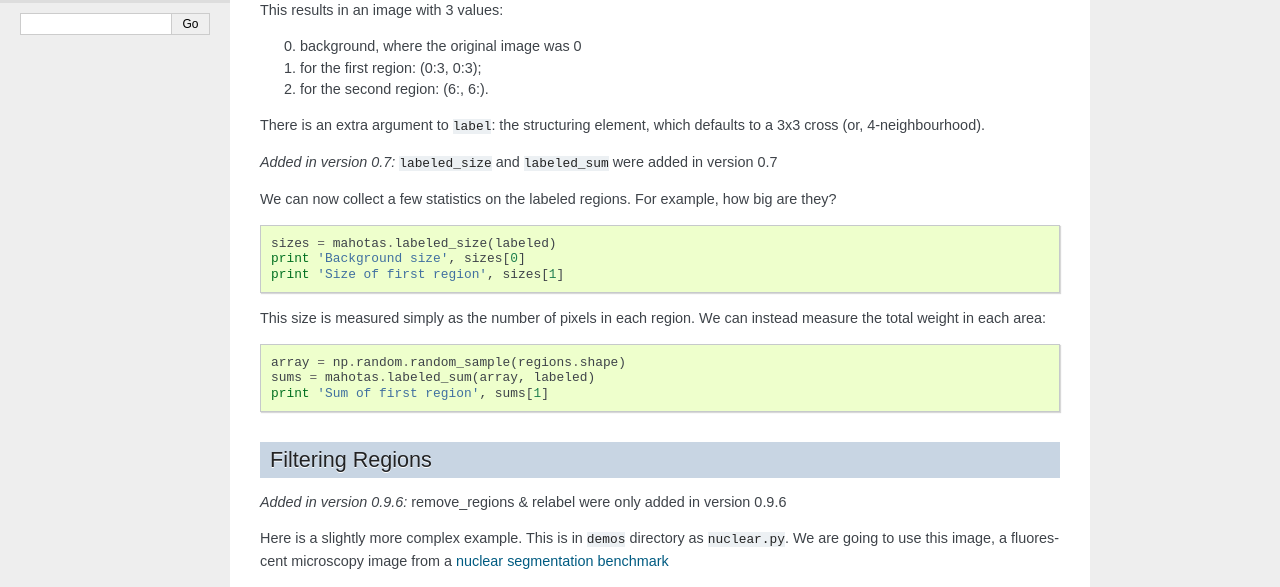
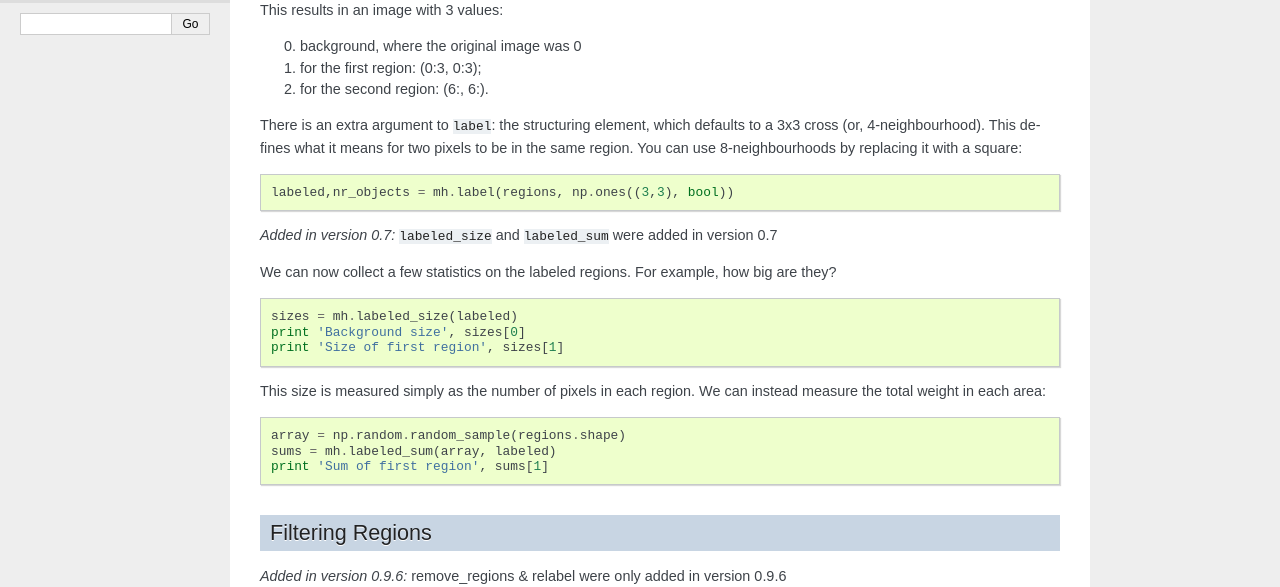
Before and after one commit to luispedro/mahotas, a Sphinx documentation site: the page built from docs/source/labeled.rst, in a window 1280 px wide and 1400 px high, scrolled down 298 px. Shown: the part 143-730 px from the top of the window. Built offline with Sphinx 7.4.7, drawn with Linux system fonts in a browser that asks for light colours; formulas are drawn with MathJax 3; the version number could not be read and is left out; some of the changed text lies outside the part shown; grey boxes are pictures that could not be loaded.

Commit message:
DOC Minor improvements to documentation

```diff
--- a/docs/source/labeled.rst
+++ b/docs/source/labeled.rst
@@ -16,7 +16,7 @@ The first step is obtaining a labeled function from a binary function:
 .. plot::
     :include-source:
 
-    import mahotas
+    import mahotas as mh
     import numpy as np
     from pylab import imshow, show
 
@@ -24,7 +24,7 @@ The first step is obtaining a labeled function from a binary function:
 
     regions[:3,:3] = 1
     regions[6:,6:] = 1
-    labeled, nr_objects = mahotas.label(regions)
+    labeled, nr_objects = mh.label(regions)
 
     imshow(labeled, interpolation='nearest')
     show()
@@ -36,7 +36,11 @@ This results in an image with 3 values:
 2. for the second region: (6:, 6:).
 
 There is an extra argument to ``label``: the structuring element, which
-defaults to a 3x3 cross (or, 4-neighbourhood).
+defaults to a 3x3 cross (or, 4-neighbourhood). This defines what it means for
+two pixels to be in the same region. You can use 8-neighbourhoods by replacing
+it with a square::
+
+    labeled,nr_objects = mh.label(regions, np.ones((3,3), bool))
 
 .. versionadded:: 0.7
     ``labeled_size`` and ``labeled_sum`` were added in version 0.7
@@ -46,7 +50,7 @@ big are they?
 
 ::
 
-    sizes = mahotas.labeled_size(labeled)
+    sizes = mh.labeled_size(labeled)
     print 'Background size', sizes[0]
     print 'Size of first region', sizes[1]
 
@@ -54,7 +58,7 @@ This size is measured simply as the number of pixels in each region. We can
 instead measure the total weight in each area::
 
     array = np.random.random_sample(regions.shape)
-    sums = mahotas.labeled_sum(array, labeled)
+    sums = mh.labeled_sum(array, labeled)
     print 'Sum of first region', sums[1]
 
 Filtering Regions
@@ -70,11 +74,11 @@ from a `nuclear segmentation benchmark <http://luispedro.org/projects/nuclear-se
 .. plot::
    :context:
 
-    import mahotas
+    import mahotas as mh
     import numpy as np
     from pylab import imshow, show
 
-    f = mahotas.imread('../../mahotas/demos/data/nuclear.png')
+    f = mh.imread('../../mahotas/demos/data/nuclear.png')
     f = f[:,:,0]
     imshow(f)
     show()
@@ -83,7 +87,7 @@ First we perform a bit of Gaussian filtering and thresholding:
 
 ::
 
-    f = mahotas.gaussian_filter(f, 4)
+    f = mh.gaussian_filter(f, 4)
     f = (f> f.mean())
 
 (Without the Gaussian filter, the resulting thresholded image has very noisy
@@ -92,20 +96,20 @@ edges. You can get the image in the ``demos/`` directory and try it out.)
 .. plot::
    :context:
 
-    f = mahotas.gaussian_filter(f, 4)
+    f = mh.gaussian_filter(f, 4)
     f = (f> f.mean())
     imshow(f)
     show()
 
 Labeling gets us all of the nuclei::
 
-    labeled, n_nucleus  = mahotas.label(f)
+    labeled, n_nucleus  = mh.label(f)
     print('Found {} nuclei.'.format(n_nucleus))
 
 .. plot::
    :context:
 
-    labeled, n_nucleus  = mahotas.label(f)
+    labeled, n_nucleus  = mh.label(f)
     print('Found {} nuclei.'.format(n_nucleus))
     imshow(labeled)
     show()
@@ -116,27 +120,27 @@ some measurements on the real nuclei, but are willing to filter out anything
 that is not a complete nucleus or that is a lump on nuclei. So we measure sizes
 and filter::
 
-    sizes = mahotas.labeled.labeled_size(labeled)
+    sizes = mh.labeled.labeled_size(labeled)
     too_big = np.where(sizes > 10000)
-    labeled = mahotas.labeled.remove_regions(labeled, too_big)
+    labeled = mh.labeled.remove_regions(labeled, too_big)
 
 .. plot::
    :context:
 
-    sizes = mahotas.labeled.labeled_size(labeled)
+    sizes = mh.labeled.labeled_size(labeled)
     too_big = np.where(sizes > 10000)
-    labeled = mahotas.labeled.remove_regions(labeled, too_big)
+    labeled = mh.labeled.remove_regions(labeled, too_big)
     imshow(labeled)
     show()
 
 We can also remove the region touching the border::
 
-    labeled = mahotas.labeled.remove_bordering(labeled)
+    labeled = mh.labeled.remove_bordering(labeled)
 
 .. plot::
    :context:
 
-    labeled = mahotas.labeled.remove_bordering(labeled)
+    labeled = mh.labeled.remove_bordering(labeled)
     imshow(labeled)
     show()
 
@@ -145,7 +149,7 @@ with some values missing (e.g., if region ``7`` was one of the ones touching
 the border, then ``7`` is not used in the labeling). We can ``relabel`` to get
 a cleaner version::
 
-    relabeled, n_left = mahotas.labeled.relabel(labeled)
+    relabeled, n_left = mh.labeled.relabel(labeled)
     print('After filtering and relabeling, there are {} nuclei left.'.format(n_left))
 
 Now, we have ``24`` nuclei and ``relabeled`` goes from ``0`` (background) to ``24``.
@@ -153,7 +157,7 @@ Now, we have ``24`` nuclei and ``relabeled`` goes from ``0`` (background) to ``2
 .. plot::
    :context:
 
-    relabeled, n_left = mahotas.labeled.relabel(labeled)
+    relabeled, n_left = mh.labeled.relabel(labeled)
     print('After filtering and relabeling, there are {} nuclei left.'.format(n_left))
     imshow(relabeled)
     show()
```
Also changed, not shown: docs/source/morphology.rst (+8 -2 lines), docs/source/surfref.rst (added, +34 -0 lines).
